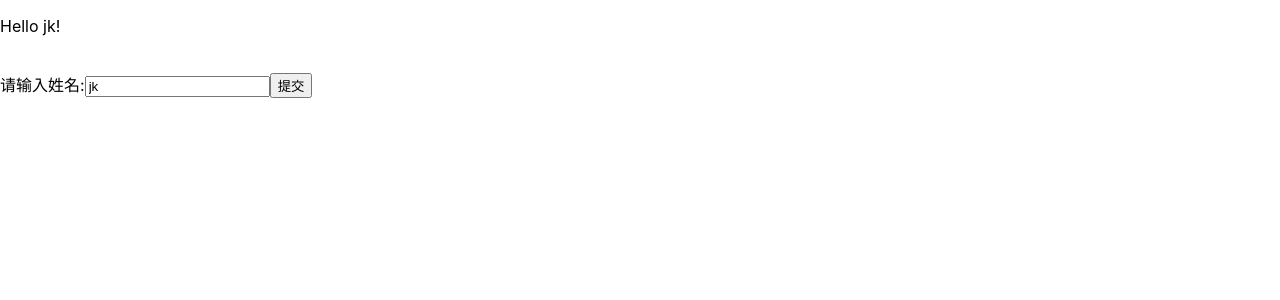
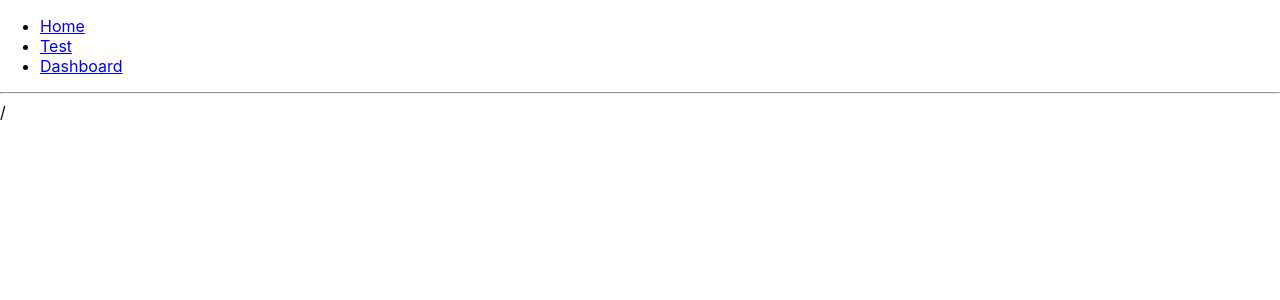
Before and after one commit to jiakaihaoren/myReactApp, a React (Create React App) app: page / in a window 1280 px wide. Shown: the top 300 px of the page. Built offline with nearby package versions, Linux system fonts and the light colour scheme.

Commit message:
react router test

```diff
--- a/package.json
+++ b/package.json
@@ -38,6 +38,7 @@
     ]
   },
   "devDependencies": {
+    "@types/react-router-dom": "^5.1.3",
     "@typescript-eslint/eslint-plugin": "^2.20.0",
     "@typescript-eslint/parser": "^2.20.0",
     "babel-eslint": "^10.0.3",
--- a/src/App.tsx
+++ b/src/App.tsx
@@ -1,14 +1,37 @@
 import React from 'react';
-// import logo from './logo.svg';
-// import './App.css';
+import { BrowserRouter as Router, Switch, Route, Link } from 'react-router-dom';
 import TestHooks from './test/TestHooks';
 
 function App() {
+    return (
+        <Router>
+            <div>
+                <ul>
+                    <li>
+                        <Link to="/">Home</Link>
+                    </li>
+                    <li>
+                        <Link to="/test">Test</Link>
+                    </li>
+                    <li>
+                        <Link to="/dashboard">Dashboard</Link>
+                    </li>
+                </ul>
 
-    return (
-        <div>
-            <TestHooks></TestHooks>
-        </div>
+                <hr />
+                <Switch>
+                    <Route exact path="/">
+                        <div>/</div>
+                    </Route>
+                    <Route path="/test">
+                        <TestHooks></TestHooks>
+                    </Route>
+                    <Route path="/dashboard">
+                        <div>/dashboard</div>
+                    </Route>
+                </Switch>
+            </div>
+        </Router>
     );
 }
 
```
Also changed, not shown: src/test/TestHooks.tsx (+2 -2 lines), 1 other file (tests, documents, lock files or other folders).
